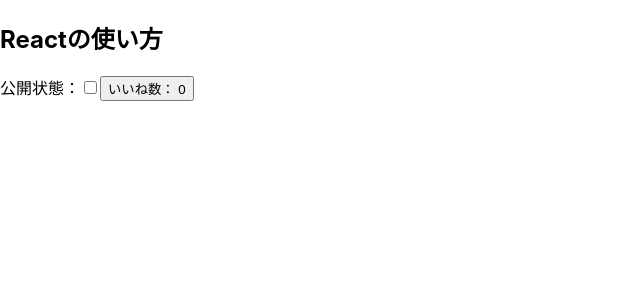
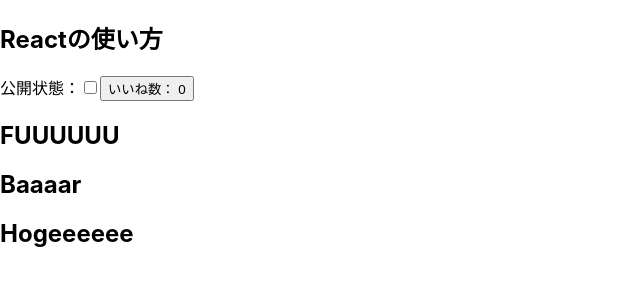
Before and after one commit to ttmmnn/torazemi, a React (Create React App) app: page / in a window 1280 px wide. Shown: the top 300 px of the page, without its empty margins (0-640 px from the left). Built offline with nearby package versions, Linux system fonts and the light colour scheme.

Commit message:
practice_import_export

```diff
--- a/src/Blog.jsx
+++ b/src/Blog.jsx
@@ -1,5 +1,7 @@
 import React from 'react';
 import Article from './Article';
+import * as FooBar from './components/FooBar';
+import Hoge from './components/Hoge';
 
 class Blog extends React.Component {
   constructor(props) {
@@ -24,6 +26,7 @@
   }
 
   componentWillUnmount() {
+    // コンポーネントが破棄される直前にリソースを開放するため、リスナーを解除する
     document
       .getElementById('counter')
       .removeEventListener('click', this.countUp);
@@ -51,6 +54,9 @@
           toggle={() => this.togglePublished()}
           count={this.state.count}
         />
+        <FooBar.Foo />
+        <FooBar.Bar />
+        <Hoge />
       </>
     );
   }
--- /dev/null
+++ b/src/components/FooBar.jsx
@@ -0,0 +1,10 @@
+// importとexportでモジュールを使う練習
+import React from 'react';
+
+export function Foo() {
+  return <h2>FUUUUUU</h2>;
+}
+
+export const Bar = () => {
+  return <h2>Baaaar</h2>;
+};
--- /dev/null
+++ b/src/components/Hoge.jsx
@@ -0,0 +1,8 @@
+// importとexportでモジュールを使う練習
+import React from 'react';
+
+export default class Hoge extends React.Component {
+  render() {
+    return <h2>Hogeeeeee</h2>;
+  }
+}
```
